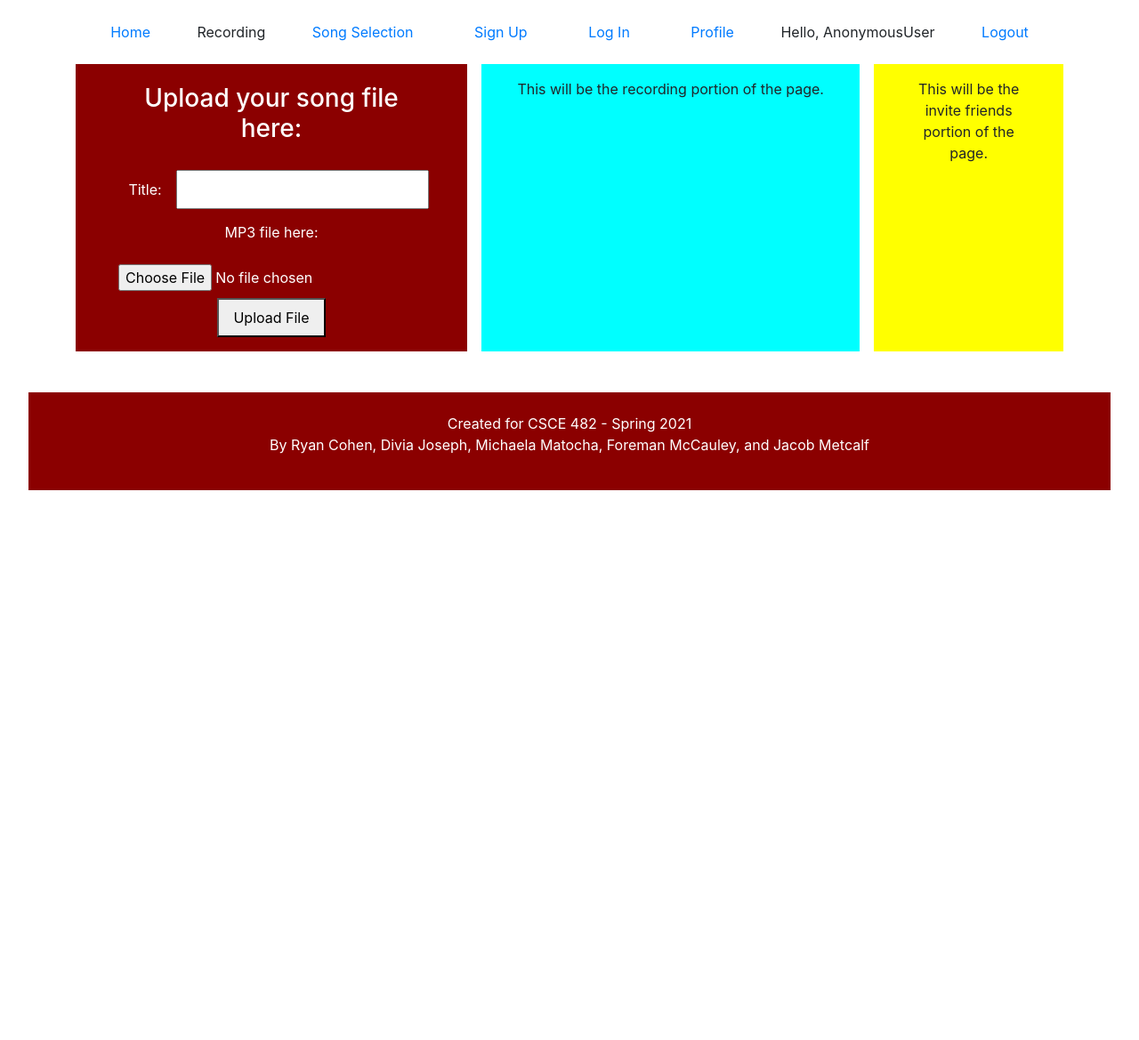
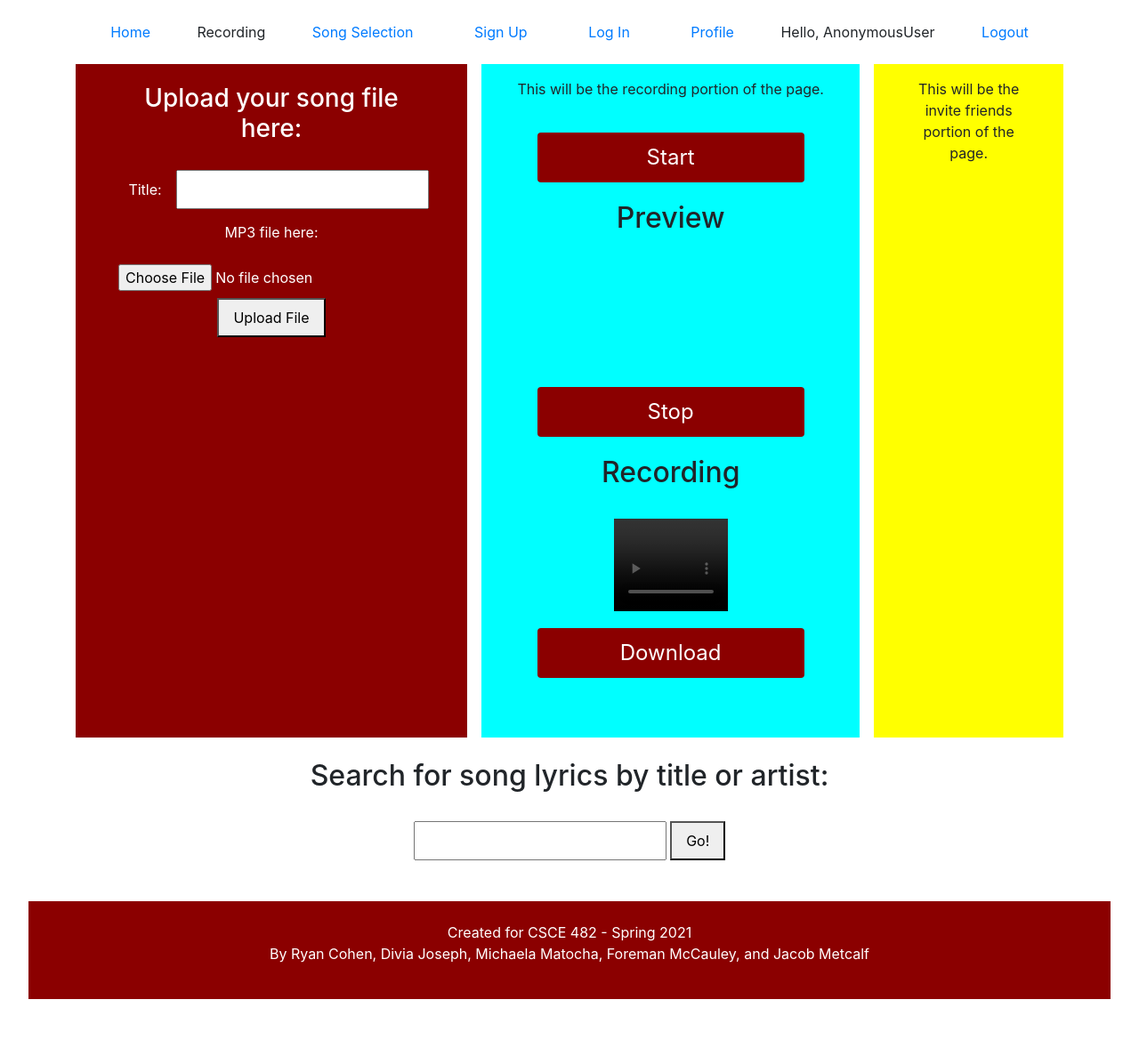
Before and after one commit to foremanmccauley/Karaoke_Capstone, a Django app: page /recording in a window 1280 px wide. Shown: the whole page at 89% size. Before the commit the page ends 551 px from the top, so only its background shows below. Run offline with Django 3.2, Linux system fonts and the light colour scheme; parts of the project's set-up code (start-up, migrations or seed data) failed here and were passed over.

Commit message:
merged recording and lyric search
merged new temp recording feature and the lyric search

```diff
--- /dev/null
+++ b/karaoke/karaoke/static/js/recording.js
@@ -0,0 +1,72 @@
+let preview = document.getElementById("preview");
+let recording = document.getElementById("recording");
+let startButton = document.getElementById("startButton");
+let stopButton = document.getElementById("stopButton");
+let downloadButton = document.getElementById("downloadButton");
+let logElement = document.getElementById("log");
+
+let recordingTimeMS = 5000;
+
+function log(msg) {
+    logElement.innerHTML += msg + "\n";
+  }
+
+function wait(delayInMS) {
+    return new Promise(resolve => setTimeout(resolve, delayInMS));
+  }
+
+function startRecording(stream, lengthInMS) {
+    let recorder = new MediaRecorder(stream);
+    let data = [];
+
+    recorder.ondataavailable = event => data.push(event.data);
+    recorder.start();
+    log(recorder.state + " for " + (lengthInMS/1000) + " seconds...");
+
+    let stopped = new Promise((resolve, reject) => {
+      recorder.onstop = resolve;
+      recorder.onerror = event => reject(event.name);
+    });
+
+    let recorded = wait(lengthInMS).then(
+      () => recorder.state == "recording" && recorder.stop()
+    );
+
+    return Promise.all([
+      stopped,
+      recorded
+    ])
+    .then(() => data);
+  }
+
+
+function stop(stream) {
+    stream.getTracks().forEach(track => track.stop());
+  }
+
+startButton.addEventListener("click", function() {
+    navigator.mediaDevices.getUserMedia({
+      video: true,
+      audio: true
+    }).then(stream => {
+      preview.srcObject = stream;
+      downloadButton.href = stream;
+      preview.captureStream = preview.captureStream || preview.mozCaptureStream;
+      return new Promise(resolve => preview.onplaying = resolve);
+    }).then(() => startRecording(preview.captureStream(), recordingTimeMS))
+    .then (recordedChunks => {
+      let recordedBlob = new Blob(recordedChunks, { type: "video/webm" });
+      recording.src = URL.createObjectURL(recordedBlob);
+      downloadButton.href = recording.src;
+      downloadButton.download = "RecordedVideo.webm";
+
+      log("Successfully recorded " + recordedBlob.size + " bytes of " +
+          recordedBlob.type + " media.");
+    })
+    .catch(log);
+  }, false);
+
+
+stopButton.addEventListener("click", function() {
+    stop(preview.srcObject);
+  }, false);
--- a/karaoke/karaoke/templates/recording.html
+++ b/karaoke/karaoke/templates/recording.html
@@ -26,12 +26,44 @@
             </div>
             <div id="col-two">
                 <p>This will be the recording portion of the page.</p>
+                <div class="left">
+                    <div id="startButton" class="button">
+                      Start
+                    </div>
+                    <h2>Preview</h2>
+                    <video id="preview" width="160" height="120" autoplay muted></video>
+                  </div>
+                  <div class="right">
+                    <div id="stopButton" class="button">
+                      Stop
+                    </div>
+                    <h2>Recording</h2>
+                    <video id="recording" width="160" height="120" controls></video>
+                    <a id="downloadButton" class="button">
+                      Download
+                    </a>
+                  </div>
+                  <div class ="bottom">
+                      <pre id="log"></pre>
+                  </div>
+
             </div>
             <div id="col-three">
                 <p>This will be the invite friends portion of the page.</p>
             </div>
         </div>
+        <h2> Search for song lyrics by title or artist: </h2>
+        <form action="" method="get">
+          <input type="text" name="songdetail">
+          <button type="submit" value="Go">Go!</button>
+        </form>
+        {% for i in hits %}
+        <p><a href="{{ i.result.url }}" target="_blank" rel="noopener noreferrer">{{ i.result.url }}</a></p>
+        {% endfor %}
     </main>
+
+<script src="{% static 'js/recording.js' %}"async></script>
+
 </body>
 {%include 'footer.html'%}
 </html>
```
